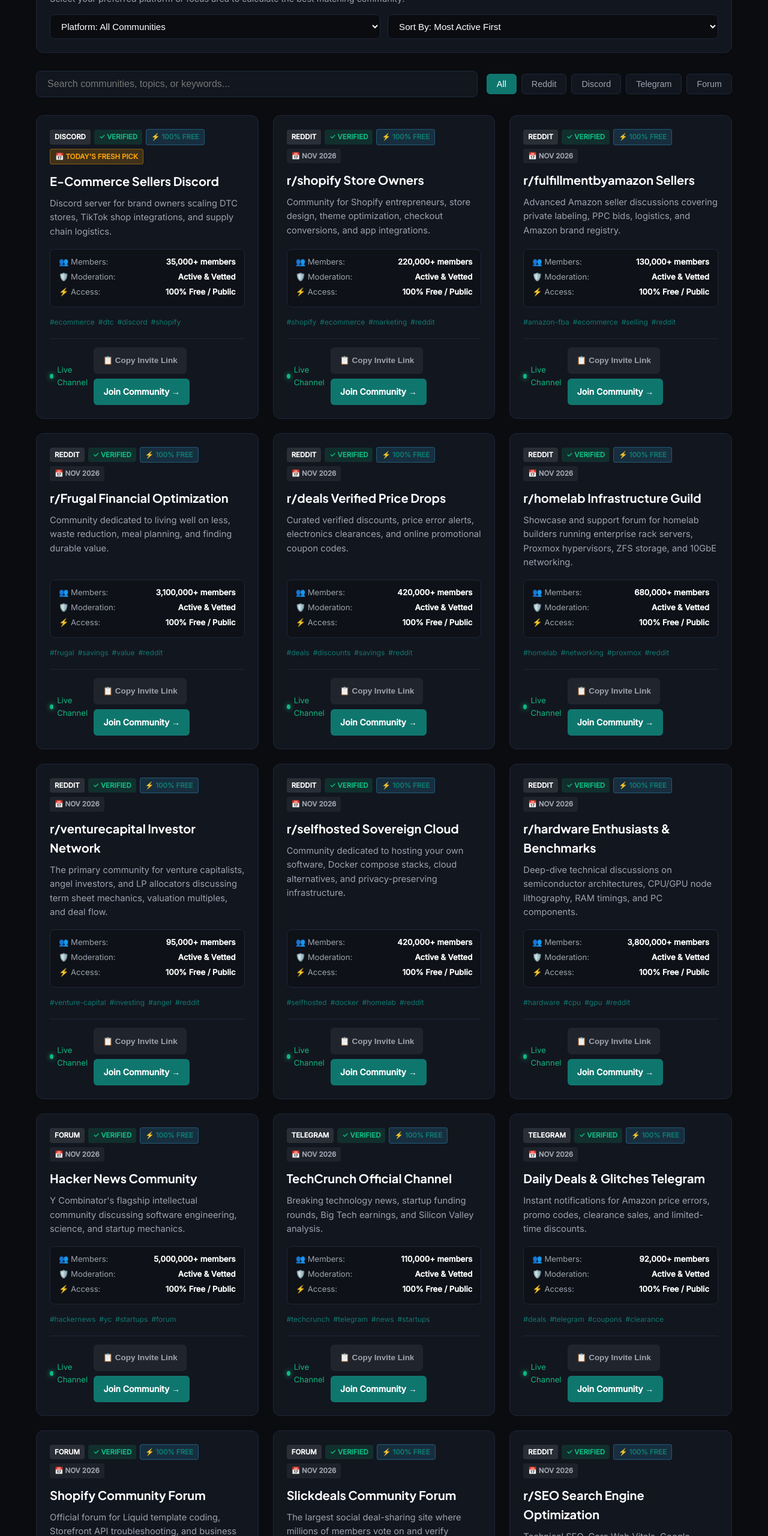
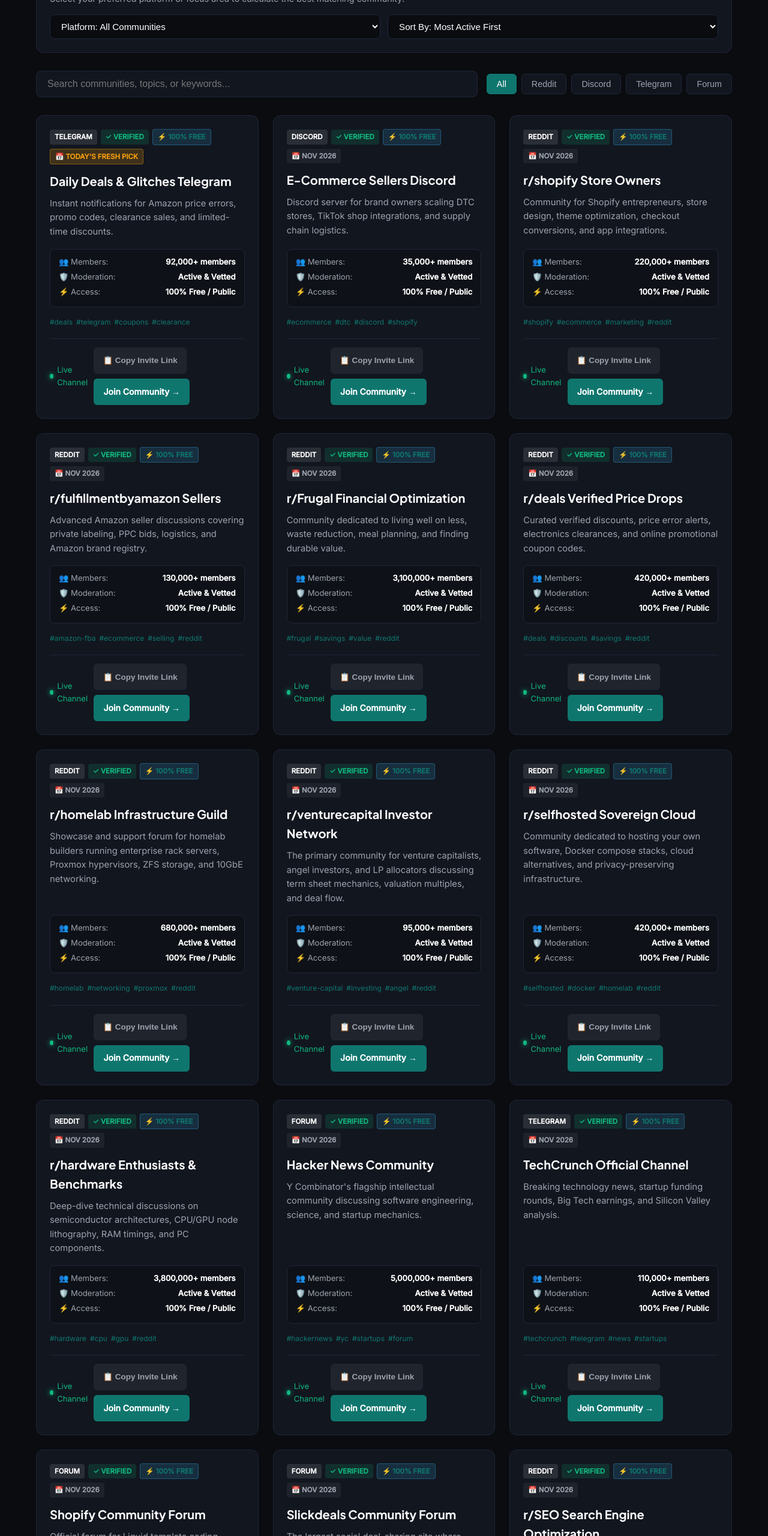
Before and after one commit to jibranpcccc/venture-capital-angel-syndicate-hub, a plain HTML site: page index.html in a window 1280 px wide. Shown: the part 1043-3603 px from the top of the page at 60% size. Drawn offline with Linux system fonts and the light colour scheme.

Commit message:
feat(replenishment): fresh community links added - 2026-11-23 [skip ci]

```diff
--- a/index.html
+++ b/index.html
@@ -148,86 +148,86 @@
           {
             "@type": "ListItem",
             "position": 1,
+            "name": "Daily Deals & Glitches Telegram",
+            "description": "Instant notifications for Amazon price errors, promo codes, clearance sales, and limited-time discounts.",
+            "url": "https://t.me/dealnews"
+          },
+          {
+            "@type": "ListItem",
+            "position": 2,
             "name": "E-Commerce Sellers Discord",
             "description": "Discord server for brand owners scaling DTC stores, TikTok shop integrations, and supply chain logistics.",
             "url": "https://discord.gg/ecommerce"
           },
           {
             "@type": "ListItem",
-            "position": 2,
+            "position": 3,
             "name": "r/shopify Store Owners",
             "description": "Community for Shopify entrepreneurs, store design, theme optimization, checkout conversions, and app integrations.",
             "url": "https://www.reddit.com/r/shopify/"
           },
           {
             "@type": "ListItem",
-            "position": 3,
+            "position": 4,
             "name": "r/fulfillmentbyamazon Sellers",
             "description": "Advanced Amazon seller discussions covering private labeling, PPC bids, logistics, and Amazon brand registry.",
             "url": "https://www.reddit.com/r/fulfillmentbyamazon/"
           },
           {
             "@type": "ListItem",
-            "position": 4,
+            "position": 5,
             "name": "r/Frugal Financial Optimization",
             "description": "Community dedicated to living well on less, waste reduction, meal planning, and finding durable value.",
             "url": "https://www.reddit.com/r/Frugal/"
           },
           {
             "@type": "ListItem",
-            "position": 5,
+            "position": 6,
             "name": "r/deals Verified Price Drops",
             "description": "Curated verified discounts, price error alerts, electronics clearances, and online promotional coupon codes.",
             "url": "https://www.reddit.com/r/deals/"
           },
           {
             "@type": "ListItem",
-            "position": 6,
+            "position": 7,
             "name": "r/homelab Infrastructure Guild",
             "description": "Showcase and support forum for homelab builders running enterprise rack servers, Proxmox hypervisors, ZFS storage, and 10GbE networking.",
             "url": "https://www.reddit.com/r/homelab/"
           },
           {
             "@type": "ListItem",
-            "position": 7,
+            "position": 8,
             "name": "r/venturecapital Investor Network",
             "description": "The primary community for venture capitalists, angel investors, and LP allocators discussing term sheet mechanics, valuation multiples, and deal flow.",
             "url": "https://www.reddit.com/r/venturecapital/"
           },
           {
             "@type": "ListItem",
-            "position": 8,
+            "position": 9,
             "name": "r/selfhosted Sovereign Cloud",
             "description": "Community dedicated to hosting your own software, Docker compose stacks, cloud alternatives, and privacy-preserving infrastructure.",
             "url": "https://www.reddit.com/r/selfhosted/"
           },
           {
             "@type": "ListItem",
-            "position": 9,
+            "position": 10,
             "name": "r/hardware Enthusiasts & Benchmarks",
             "description": "Deep-dive technical discussions on semiconductor architectures, CPU/GPU node lithography, RAM timings, and PC components.",
             "url": "https://www.reddit.com/r/hardware/"
           },
           {
             "@type": "ListItem",
-            "position": 10,
+            "position": 11,
             "name": "Hacker News Community",
             "description": "Y Combinator's flagship intellectual community discussing software engineering, science, and startup mechanics.",
             "url": "https://news.ycombinator.com"
           },
           {
             "@type": "ListItem",
-            "position": 11,
+            "position": 12,
             "name": "TechCrunch Official Channel",
             "description": "Breaking technology news, startup funding rounds, Big Tech earnings, and Silicon Valley analysis.",
             "url": "https://t.me/techcrunch"
-          },
-          {
-            "@type": "ListItem",
-            "position": 12,
-            "name": "Daily Deals & Glitches Telegram",
-            "description": "Instant notifications for Amazon price errors, promo codes, clearance sales, and limited-time discounts.",
-            "url": "https://t.me/dealnews"
           },
           {
             "@type": "ListItem",
@@ -615,12 +615,36 @@
         </div>
         <div id="vetted-communities" class="grid">
 
-        <div id="community-card-1" class="card" data-platform="discord" data-category="e-commerce tech">
+        <div id="community-card-1" class="card" data-platform="telegram" data-category="deals & coupons">
+            <div class="card-header">
+                <span class="badge badge-platform">Telegram</span>
+                <span class="badge badge-verified">✓ Verified</span>
+                <span class="badge badge-free">⚡ 100% Free</span>
+                <span class="badge badge-date" style="background: rgba(245, 158, 11, 0.2); color: #f59e0b; border: 1px solid rgba(245, 158, 11, 0.4); font-weight: 700;">📅 Today's Fresh Pick</span>
+            </div>
+            <h3 class="card-title">Daily Deals & Glitches Telegram</h3>
+            <p class="card-desc">Instant notifications for Amazon price errors, promo codes, clearance sales, and limited-time discounts.</p>
+            <div class="spec-matrix">
+                <div class="spec-row"><span>👥 Members:</span> <strong>92,000+ members</strong></div>
+                <div class="spec-row"><span>🛡️ Moderation:</span> <strong>Active & Vetted</strong></div>
+                <div class="spec-row"><span>⚡ Access:</span> <strong>100% Free / Public</strong></div>
+            </div>
+            <div class="tags-row"><span class="tag">#deals</span><span class="tag">#telegram</span><span class="tag">#coupons</span><span class="tag">#clearance</span></div>
+            <div class="card-footer">
+                <span class="activity-pulse"><span class="pulse-dot"></span> Live Channel</span>
+                <div class="card-actions">
+                    <button class="btn-copy-invite" onclick="copyInviteLink(event, 'https://t.me/dealnews')">📋 Copy Invite Link</button>
+                    <a href="https://t.me/dealnews" target="_blank" rel="noopener noreferrer" class="btn-join">Join Community →</a>
+                </div>
+            </div>
+        </div>
+
+        <div id="community-card-2" class="card" data-platform="discord" data-category="e-commerce tech">
             <div class="card-header">
                 <span class="badge badge-platform">Discord</span>
                 <span class="badge badge-verified">✓ Verified</span>
                 <span class="badge badge-free">⚡ 100% Free</span>
-                <span class="badge badge-date" style="background: rgba(245, 158, 11, 0.2); color: #f59e0b; border: 1px solid rgba(245, 158, 11, 0.4); font-weight: 700;">📅 Today's Fresh Pick</span>
+                <span class="badge badge-date">📅 Nov 2026</span>
             </div>
             <h3 class="card-title">E-Commerce Sellers Discord</h3>
             <p class="card-desc">Discord server for brand owners scaling DTC stores, TikTok shop integrations, and supply chain logistics.</p>
@@ -639,7 +663,7 @@
             </div>
         </div>
 
-        <div id="community-card-2" class="card" data-platform="reddit" data-category="e-commerce">
+        <div id="community-card-3" class="card" data-platform="reddit" data-category="e-commerce">
             <div class="card-header">
                 <span class="badge badge-platform">Reddit</span>
                 <span class="badge badge-verified">✓ Verified</span>
@@ -663,7 +687,7 @@
             </div>
         </div>
 
-        <div id="community-card-3" class="card" data-platform="reddit" data-category="amazon fba">
+        <div id="community-card-4" class="card" data-platform="reddit" data-category="amazon fba">
             <div class="card-header">
                 <span class="badge badge-platform">Reddit</span>
                 <span class="badge badge-verified">✓ Verified</span>
@@ -687,7 +711,7 @@
             </div>
         </div>
 
-        <div id="community-card-4" class="card" data-platform="reddit" data-category="smart savings">
+        <div id="community-card-5" class="card" data-platform="reddit" data-category="smart savings">
             <div class="card-header">
                 <span class="badge badge-platform">Reddit</span>
                 <span class="badge badge-verified">✓ Verified</span>
@@ -711,7 +735,7 @@
             </div>
         </div>
 
-        <div id="community-card-5" class="card" data-platform="reddit" data-category="deals & discounts">
+        <div id="community-card-6" class="card" data-platform="reddit" data-category="deals & discounts">
             <div class="card-header">
                 <span class="badge badge-platform">Reddit</span>
                 <span class="badge badge-verified">✓ Verified</span>
@@ -735,7 +759,7 @@
             </div>
         </div>
 
-        <div id="community-card-6" class="card" data-platform="reddit" data-category="homelab & servers">
+        <div id="community-card-7" class="card" data-platform="reddit" data-category="homelab & servers">
             <div class="card-header">
                 <span class="badge badge-platform">Reddit</span>
                 <span class="badge badge-verified">✓ Verified</span>
@@ -759,7 +783,7 @@
             </div>
         </div>
 
-        <div id="community-card-7" class="card" data-platform="reddit" data-category="venture capital">
+        <div id="community-card-8" class="card" data-platform="reddit" data-category="venture capital">
             <div class="card-header">
                 <span class="badge badge-platform">Reddit</span>
                 <span class="badge badge-verified">✓ Verified</span>
@@ -783,7 +807,7 @@
             </div>
         </div>
 
-        <div id="community-card-8" class="card" data-platform="reddit" data-category="self-hosting">
+        <div id="community-card-9" class="card" data-platform="reddit" data-category="self-hosting">
             <div class="card-header">
                 <span class="badge badge-platform">Reddit</span>
                 <span class="badge badge-verified">✓ Verified</span>
@@ -807,7 +831,7 @@
             </div>
         </div>
 
-        <div id="community-card-9" class="card" data-platform="reddit" data-category="computer hardware">
+        <div id="community-card-10" class="card" data-platform="reddit" data-category="computer hardware">
             <div class="card-header">
                 <span class="badge badge-platform">Reddit</span>
                 <span class="badge badge-verified">✓ Verified</span>
@@ -831,7 +855,7 @@
             </div>
         </div>
 
-        <div id="community-card-10" class="card" data-platform="forum" data-category="computer science & startups">
+        <div id="community-card-11" class="card" data-platform="forum" data-category="computer science & startups">
             <div class="card-header">
                 <span class="badge badge-platform">Forum</span>
                 <span class="badge badge-verified">✓ Verified</span>
@@ -855,7 +879,7 @@
             </div>
         </div>
 
-        <div id="community-card-11" class="card" data-platform="telegram" data-category="tech news">
+        <div id="community-card-12" class="card" data-platform="telegram" data-category="tech news">
             <div class="card-header">
                 <span class="badge badge-platform">Telegram</span>
                 <span class="badge badge-verified">✓ Verified</span>
@@ -875,30 +899,6 @@
                 <div class="card-actions">
                     <button class="btn-copy-invite" onclick="copyInviteLink(event, 'https://t.me/techcrunch')">📋 Copy Invite Link</button>
                     <a href="https://t.me/techcrunch" target="_blank" rel="noopener noreferrer" class="btn-join">Join Community →</a>
-                </div>
-            </div>
-        </div>
-
-        <div id="community-card-12" class="card" data-platform="telegram" data-category="deals & coupons">
-            <div class="card-header">
-                <span class="badge badge-platform">Telegram</span>
-                <span class="badge badge-verified">✓ Verified</span>
-                <span class="badge badge-free">⚡ 100% Free</span>
-                <span class="badge badge-date">📅 Nov 2026</span>
-            </div>
-            <h3 class="card-title">Daily Deals & Glitches Telegram</h3>
-            <p class="card-desc">Instant notifications for Amazon price errors, promo codes, clearance sales, and limited-time discounts.</p>
-            <div class="spec-matrix">
-                <div class="spec-row"><span>👥 Members:</span> <strong>92,000+ members</strong></div>
-                <div class="spec-row"><span>🛡️ Moderation:</span> <strong>Active & Vetted</strong></div>
-                <div class="spec-row"><span>⚡ Access:</span> <strong>100% Free / Public</strong></div>
-            </div>
-            <div class="tags-row"><span class="tag">#deals</span><span class="tag">#telegram</span><span class="tag">#coupons</span><span class="tag">#clearance</span></div>
-            <div class="card-footer">
-                <span class="activity-pulse"><span class="pulse-dot"></span> Live Channel</span>
-                <div class="card-actions">
-                    <button class="btn-copy-invite" onclick="copyInviteLink(event, 'https://t.me/dealnews')">📋 Copy Invite Link</button>
-                    <a href="https://t.me/dealnews" target="_blank" rel="noopener noreferrer" class="btn-join">Join Community →</a>
                 </div>
             </div>
         </div>
```
Also changed, not shown: data/groups.json (+20 -19 lines), feed.xml (+9 -9 lines).
